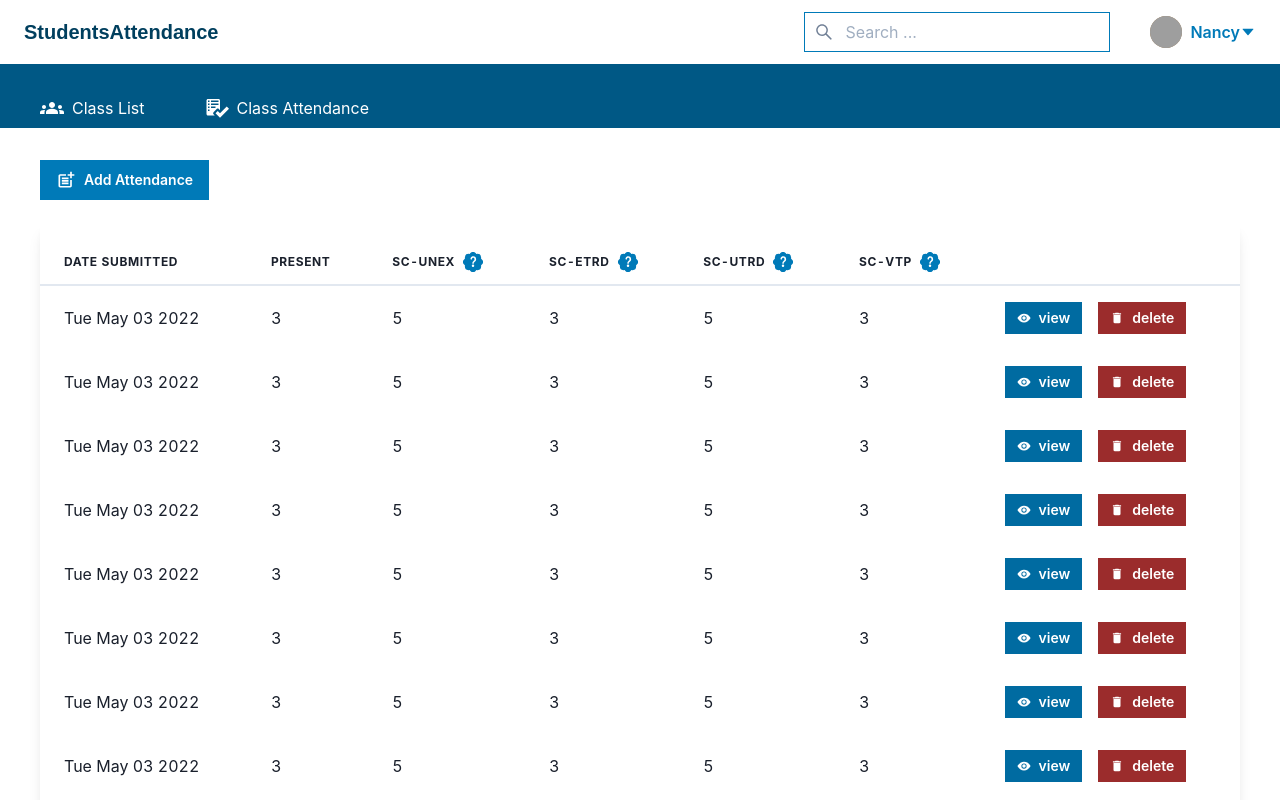
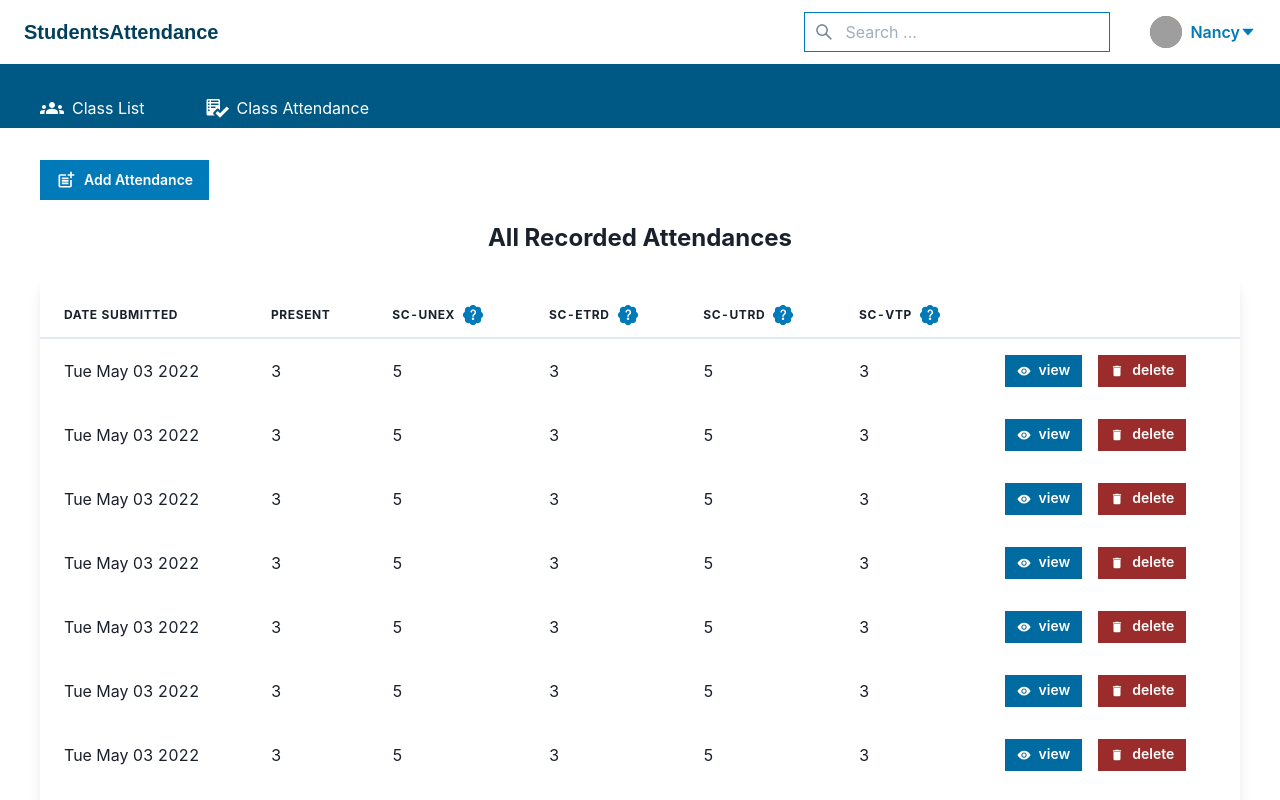
Before and after one commit to Gabriel-Rockson/classhub, a React app in the folder frontend/: page /app/dashboard in a window 1280 px wide. Shown: the top 800 px of the page. Built offline with nearby package versions, Linux system fonts and the light colour scheme; grey boxes are pictures that could not be loaded; the HTML template or start-up script is replaced by a standard one.

Commit message:
Display text on page

```diff
--- a/frontend/src/dashboard/AttendanceList.js
+++ b/frontend/src/dashboard/AttendanceList.js
@@ -13,7 +13,7 @@ import {
   Icon,
   HStack,
   Box,
-  Tooltip,
+  Heading
 } from "@chakra-ui/react";
 
 import { MdOutlinePostAdd, MdDelete } from "react-icons/md";
@@ -35,7 +35,6 @@ const QuestionIcon = () => {
     />
   );
 };
-
 
 // FIX - Warning: Function components cannot be given refs. Attempts to access this ref will fail. Did you mean to use React.forwardRef()?
 // This is the error that is preventing you from using tooltips or popovers, fix that and use popovers to show more information on the question marks
@@ -66,6 +65,12 @@ const AllAttendances = () => {
             <Icon fontSize={"xl"} mr={2} as={MdOutlinePostAdd} /> Add Attendance
           </Flex>
         </Button>
+      </Flex>
+
+      <Flex mt={3} mb={6} justifyContent={"center"}>
+        <Heading fontSize={["lg", "xl", "2xl"]}>
+          All Recorded Attendances
+        </Heading>
       </Flex>
 
       <TableContainer py={4} boxShadow="lg" rounded="md">
```
